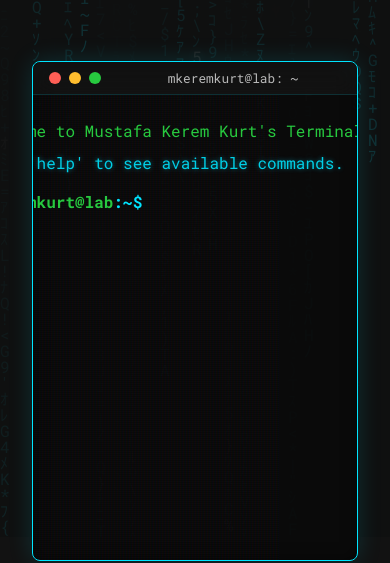
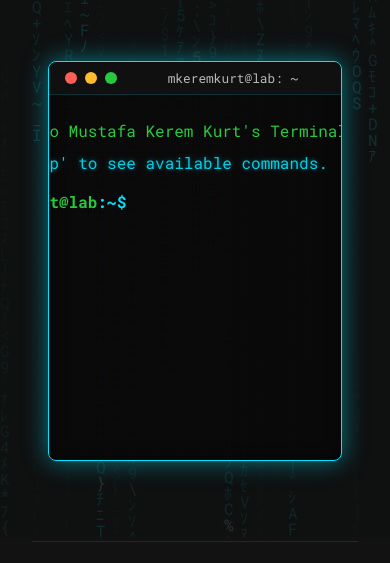
Before and after one commit to mkeremkrt/mkeremkrt.github.io, a plain HTML site: page index.html in a window 390 px wide. Shown: the part 307-870 px from the top of the page. Drawn offline with Linux system fonts and the light colour scheme.

Commit message:
style: update terminal window styling and force stylesheet cache refresh

```diff
--- a/index.html
+++ b/index.html
@@ -6,7 +6,7 @@
     <meta name="viewport" content="width=device-width, initial-scale=1.0">
     <title>Mustafa Kerem Kurt</title>
     <meta name="description" content="Code is my tool, Linux is my lab, and the world is my canvas.">
-    <link rel="stylesheet" href="style.css">
+    <link rel="stylesheet" href="style.css?v=1.1">
     <!-- Google Fonts: Roboto Mono -->
     <link rel="preconnect" href="https://fonts.googleapis.com">
     <link rel="preconnect" href="https://fonts.gstatic.com" crossorigin>
--- a/style.css
+++ b/style.css
@@ -95,11 +95,12 @@ body {
 .terminal-window {
     width: 100%;
     max-width: 900px;
-    background: rgba(10, 10, 10, 0.9);
+    background: #0a0a0a; /* Fallback for older browsers */
+    background: rgba(10, 10, 10, 0.95);
     border: 1px solid var(--cyber-blue);
     border-radius: 8px;
     overflow: hidden;
-    box-shadow: 0 0 25px var(--cyber-blue-dim), inset 0 0 15px rgba(0, 0, 0, 0.5);
+    box-shadow: 0 0 25px var(--cyber-blue-glow), inset 0 0 15px rgba(0, 0, 0, 0.5);
     display: flex;
     flex-direction: column;
     height: 500px;
@@ -332,8 +333,11 @@ footer {
         font-size: 1rem;
     }
 
-    .nav-card {
-        width: 100%;
-        max-width: 350px;
+    #terminal-container {
+        padding: 0 1rem;
+    }
+
+    .terminal-window {
+        height: 400px; /* Shorter on mobile */
     }
 }
```
